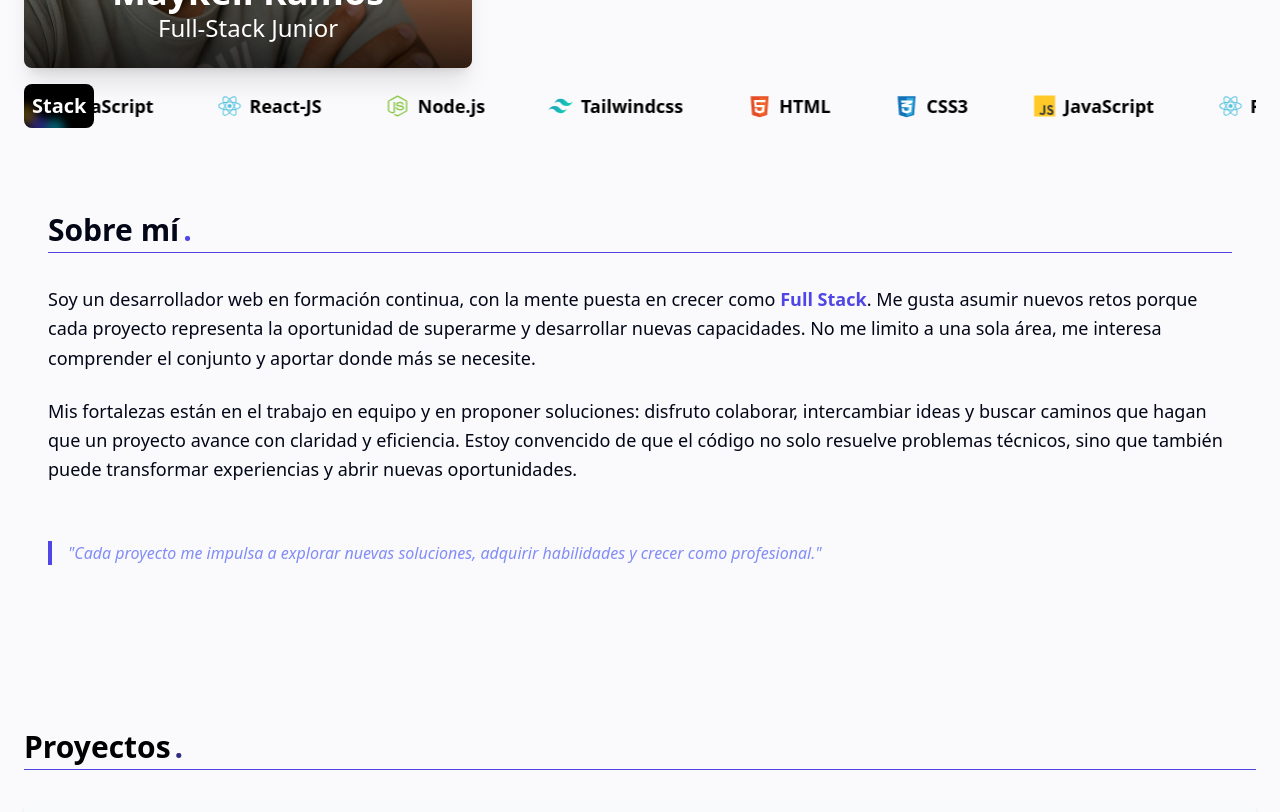
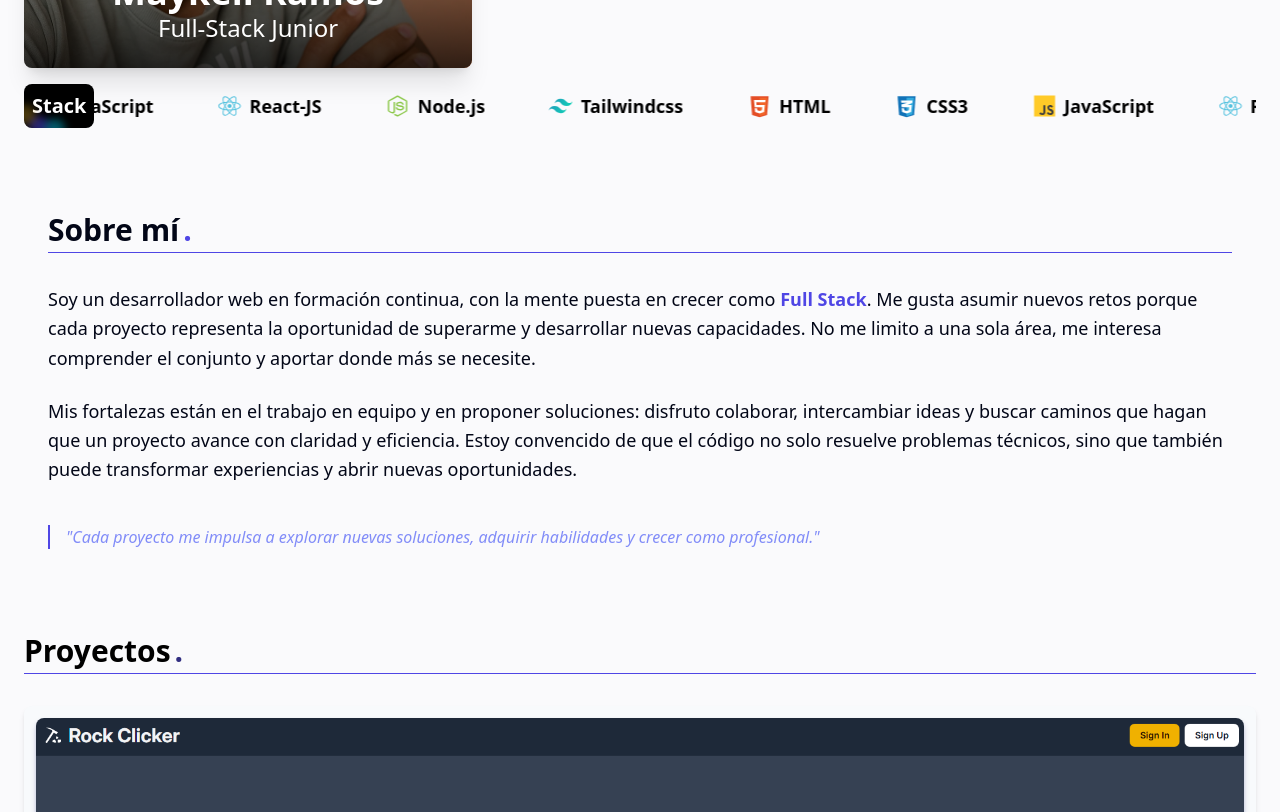
Before and after one commit to MaykelldaCostaRamos/Portafolio, a React (Vite) app: page / in a window 1280 px wide. Shown: the part 560-1372 px from the top of the page. Built offline with nearby package versions, Linux system fonts and the light colour scheme.

Commit message:
Adjusted layout and styles

```diff
--- a/src/components/About.jsx
+++ b/src/components/About.jsx
@@ -2,7 +2,7 @@ import WaveText from "../ui/WaveText";
 
 export default function About() {
   return (
-    <section id="about" className="py-20 px-6 sm:px-8 md:px-12 flex text-slate-950">
+    <section id="about" className="pt-20 px-6 sm:px-8 md:px-12 flex text-slate-950">
       <div className="flex flex-col justify-center items-start">
         <h2 className="text-3xl font-bold py-1">
           Sobre mí
@@ -32,7 +32,7 @@ export default function About() {
         </div>
 
         {/* Blockquote */}
-        <blockquote className="mt-6 border-l-4 border-indigo-600 pl-4 italic text-indigo-400">
+        <blockquote className="mt-2 border-l-2 border-indigo-600 pl-4 italic text-indigo-400">
           "Cada proyecto me impulsa a explorar nuevas soluciones, adquirir habilidades y crecer como
           <span className="italic"> profesional</span>."
         </blockquote>
```
